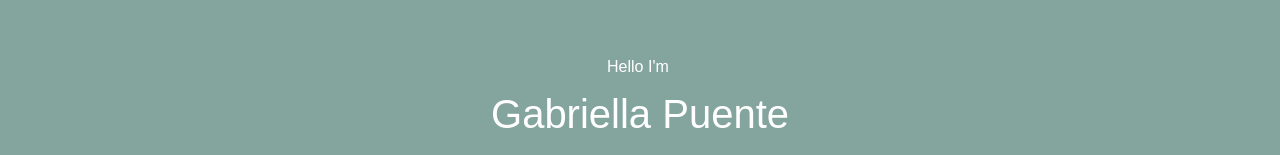
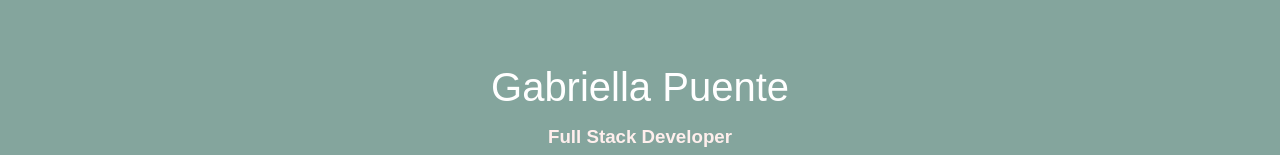
Before and after one commit to puentedg/React-Portfolio, a React (Create React App) app in the folder my-portfolio/: page / in a window 1280 px wide. Shown: the part 107-262 px from the top of the page. Built offline with nearby package versions, Linux system fonts and the light colour scheme.

Commit message:
final app

```diff
--- a/my-portfolio/package.json
+++ b/my-portfolio/package.json
@@ -1,6 +1,7 @@
 {
   "name": "my-portfolio",
   "version": "0.1.0",
+  "homepage": "https://puentedg.github.io/React-Portfolio",
   "private": true,
   "dependencies": {
     "@testing-library/jest-dom": "^5.16.5",
@@ -14,6 +15,8 @@
     "web-vitals": "^2.1.4"
   },
   "scripts": {
+    "predeploy": "npm run build",
+   "deploy": "gh-pages -d build",
     "start": "react-scripts start",
     "build": "react-scripts build",
     "test": "react-scripts test",
@@ -36,5 +39,8 @@
       "last 1 firefox version",
       "last 1 safari version"
     ]
+  },
+  "devDependencies": {
+    "gh-pages": "^4.0.0"
   }
 }
--- a/my-portfolio/src/components/Header.js
+++ b/my-portfolio/src/components/Header.js
@@ -2,20 +2,20 @@ import React from 'react';
 import './header.css';
 import ME3 from '../images/ME3.png';
 import Social from '../components/Social';
-import Typical from 'react-typical';
+// import Typical from 'react-typical';
 
 const Header = () => {
     return (
         <header>
             <div className='container header__container'>
-                <Typical
+                {/* <Typical
                 steps = {[
                     "Hello I'm",
                     10000,
                 ]}
                 loop={Infinity}
                 wrapper="h4"
-                />
+                /> */}
                 <h1>Gabriella Puente</h1>
                 <h3 className='text-light'>
                 <b>Full Stack Developer</b>
```
Also changed, not shown: 2 other files (tests, documents, lock files or other folders).
